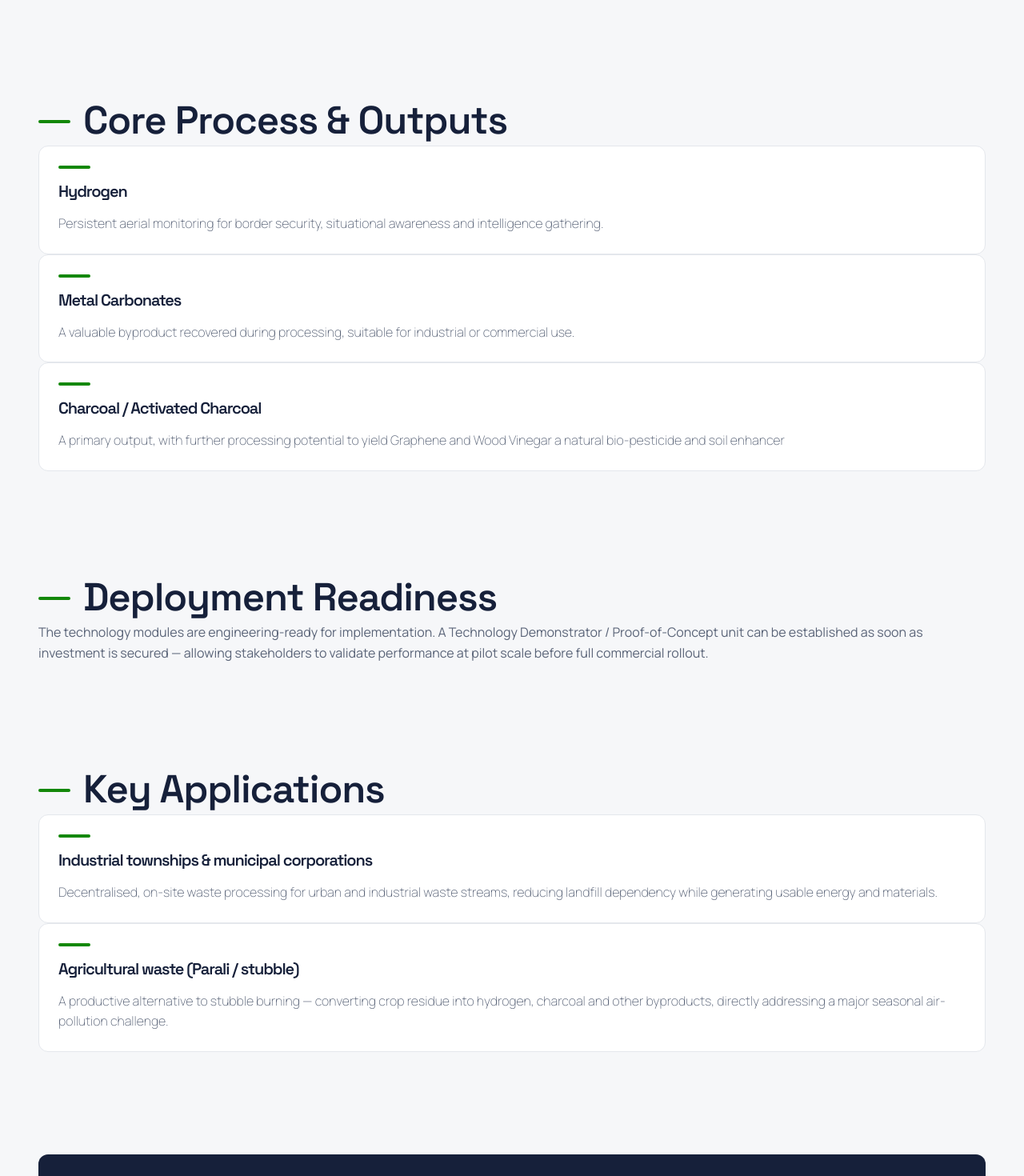
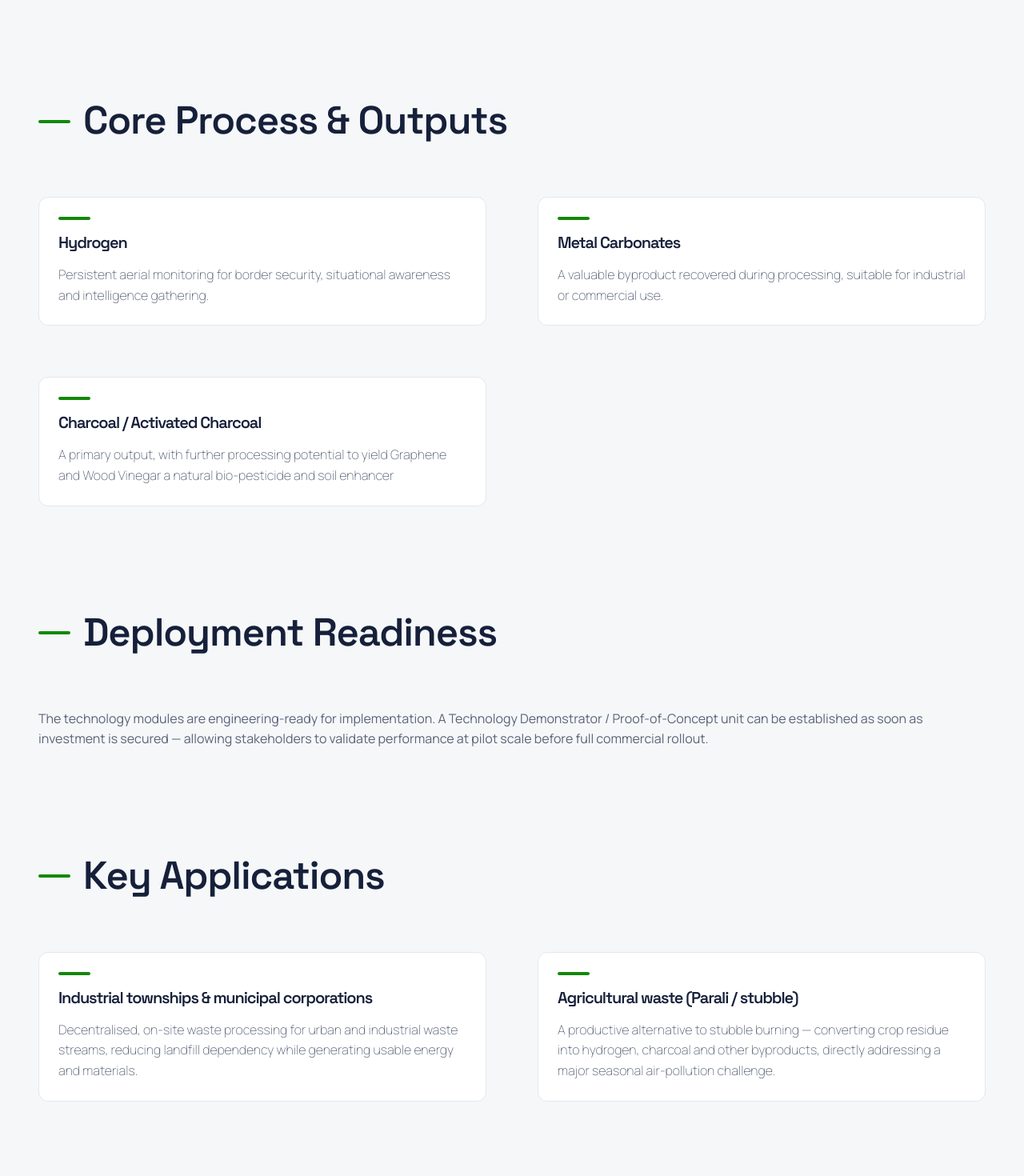
Before and after one commit to divyanshchahar/kinesis, a Next.js app: page /products/waste_to_hydrogen in a window 1280 px wide. Shown: the part 840-2310 px from the top of the page at 80% size. Built offline with nearby package versions, Linux system fonts and the light colour scheme.

Commit message:
updated styling

```diff
--- a/src/app/products/waste_to_hydrogen/page.tsx
+++ b/src/app/products/waste_to_hydrogen/page.tsx
@@ -12,36 +12,36 @@ export default function WasteToHydrogen() {
                            bodyText={"An indigenously developed, proprietary technology that converts waste into valuable outputs — Hydrogen gas, Metal Carbonates and Charcoal/Activated Charcoal — turning a disposal problem into a resource-recovery opportunity, addressing waste management and clean energy generation simultaneously."}
                            hasBox={false} version={"green"}/>
 
-            <div className={`paddedContainer colorScheme2 outerFlexContainer`}>
+            <div className={`paddedContainer colorScheme2 columnFlexContainer gapM`}>
 
-                <div className={`maxWidthContainer ${styles.outerFlex}`}>
+                <div className={`maxWidthContainer columnFlexContainer gapS`}>
 
                     <AccentedHeading2Layout colorScheme={"colorScheme2"}
                                             headingText={"Core Process & Outputs"}
                                             version={"green"}/>
 
-                    <div className={`${styles.flex}`}>
+                    <div className={`grid3 gapS`}>
                         <TextCard1Layout lineColor={"green"} backgroundColor={"foreground"}
                                          headingText={"Hydrogen"}
                                          bodyText={"Persistent aerial monitoring for border security, situational awareness and intelligence gathering."}
-                                         colorScheme={"colorScheme2"} addedStyles={styles.xxsContainer}/>
+                                         colorScheme={"colorScheme2"}/>
 
                         <TextCard1Layout lineColor={"green"} backgroundColor={"foreground"}
                                          headingText={"Metal Carbonates"}
                                          bodyText={"A valuable byproduct recovered during processing, suitable for industrial or commercial use."}
-                                         colorScheme={"colorScheme2"} addedStyles={styles.xxsContainer}/>
+                                         colorScheme={"colorScheme2"}/>
 
                         <TextCard1Layout lineColor={"green"} backgroundColor={"foreground"}
                                          headingText={"Charcoal / Activated Charcoal"}
                                          bodyText={"A primary output, with further processing potential to yield Graphene and Wood Vinegar a natural bio-pesticide and soil enhancer"}
-                                         colorScheme={"colorScheme2"} addedStyles={styles.xxsContainer}/>
+                                         colorScheme={"colorScheme2"}/>
 
 
                     </div>
 
                 </div>
 
-                <div className={`maxWidthContainer ${styles.outerFlex}`}>
+                <div className={`maxWidthContainer columnFlexContainer gapS`}>
 
                     <AccentedHeading2Layout colorScheme={"colorScheme2"}
                                             headingText={"Deployment Readiness"}
@@ -54,24 +54,22 @@ export default function WasteToHydrogen() {
                     </p>
                 </div>
 
-                <div className={`maxWidthContainer ${styles.outerFlex}`}>
+                <div className={`maxWidthContainer columnFlexContainer gapS`}>
 
                     <AccentedHeading2Layout colorScheme={"colorScheme2"}
                                             headingText={"Key Applications"}
                                             version={"green"}/>
 
-                    <div className={`${styles.flex}`}>
+                    <div className={`responsiveFlexContainer gapS`}>
                         <TextCard1Layout lineColor={"green"} backgroundColor={"foreground"}
                                          headingText={"Industrial townships & municipal corporations"}
                                          bodyText={"Decentralised, on-site waste processing for urban and industrial waste streams, reducing landfill dependency while generating usable energy and materials."}
-                                         colorScheme={"colorScheme2"} addedStyles={styles.xxsContainer}/>
+                                         colorScheme={"colorScheme2"} addedStyles={styles.keyApplicationCard}/>
 
                         <TextCard1Layout lineColor={"green"} backgroundColor={"foreground"}
                                          headingText={"Agricultural waste (Parali / stubble)"}
                                          bodyText={"A productive alternative to stubble burning — converting crop residue into hydrogen, charcoal and other byproducts, directly addressing a major seasonal air-pollution challenge."}
-                                         colorScheme={"colorScheme2"} addedStyles={styles.xxsContainer}/>
-
-
+                                         colorScheme={"colorScheme2"} addedStyles={styles.keyApplicationCard}/>
                     </div>
 
                 </div>
```
